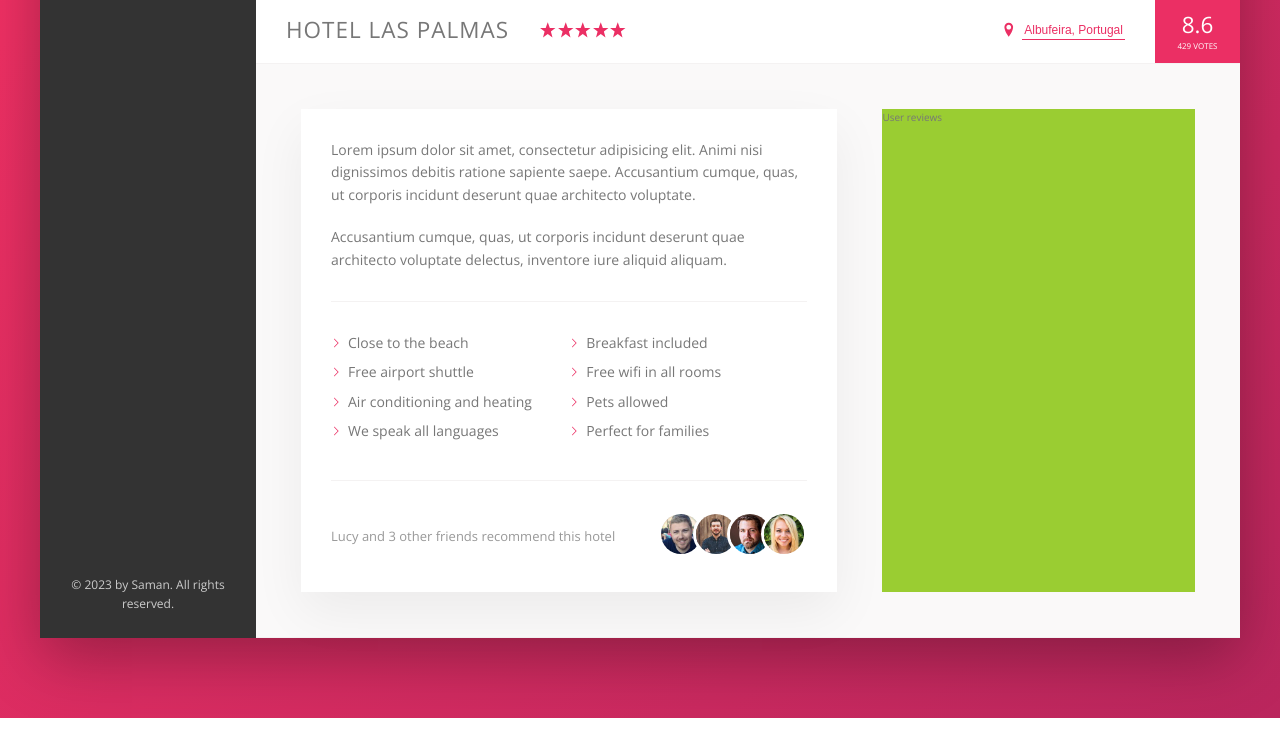
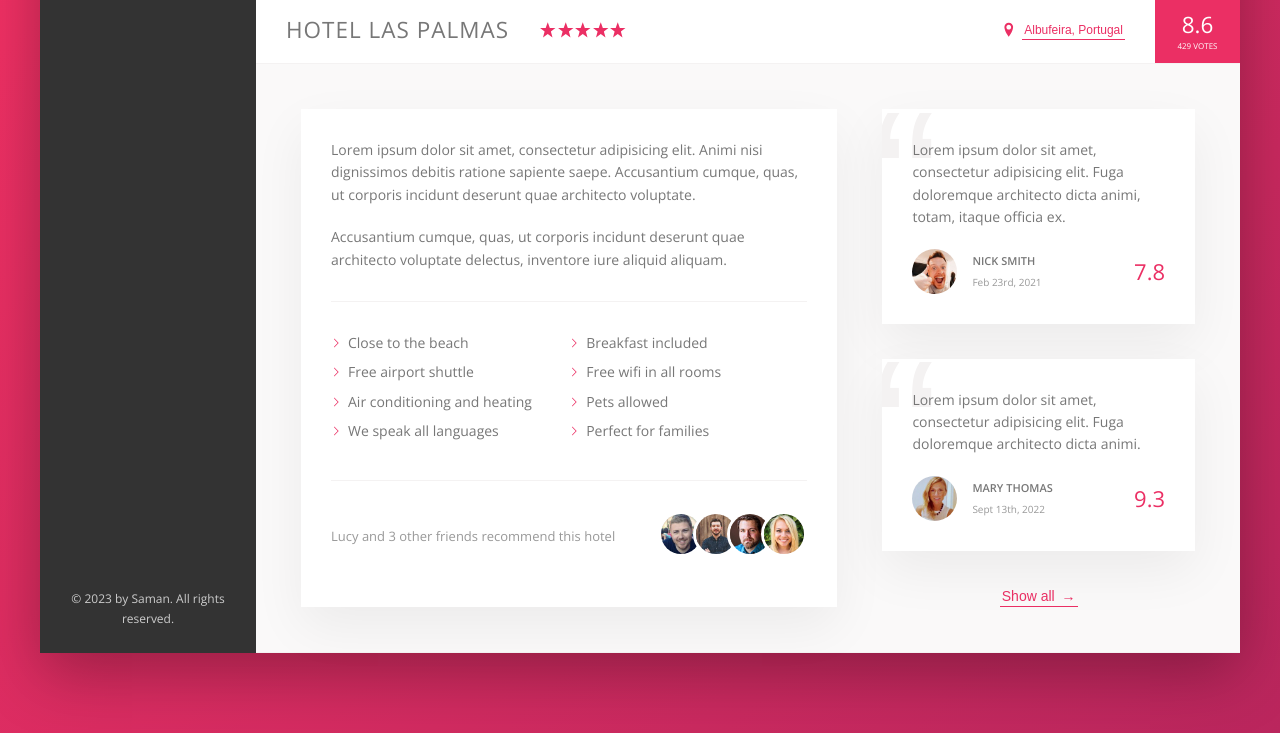
Before and after one commit to sam-nazarian/hotel-landing-page, a website: page index.html in a window 1280 px wide. Shown: the part 538-1271 px from the top of the page. Drawn offline with nearby package versions, Linux system fonts and the light colour scheme.

Commit message:
Built the user reviews section

```diff
--- a/index.html
+++ b/index.html
@@ -190,7 +190,39 @@
                     </div>
 
                     <div class="user-reviews">
-                        User reviews
+                        <figure class="review">
+                            <blockquote class="review__text">
+                                Lorem ipsum dolor sit amet, consectetur adipisicing elit. Fuga doloremque architecto
+                                dicta animi, totam, itaque officia ex.
+                            </blockquote>
+
+                            <figcaption class="review__user">
+                                <img src="img/user-1.jpg" alt="User 1" class="review__photo">
+                                <div class="review__user-box">
+                                    <p class="review__user-name">Nick Smith</p>
+                                    <p class="review__user-date">Feb 23rd, 2021</p>
+                                </div>
+                                <div class="review__rating">7.8</div>
+                            </figcaption>
+                        </figure>
+
+                        <figure class="review">
+                            <blockquote class="review__text">
+                                Lorem ipsum dolor sit amet, consectetur adipisicing elit. Fuga doloremque architecto
+                                dicta animi.
+                            </blockquote>
+
+                            <figcaption class="review__user">
+                                <img src="img/user-2.jpg" alt="User 1" class="review__photo">
+                                <div class="review__user-box">
+                                    <p class="review__user-name">Mary Thomas</p>
+                                    <p class="review__user-date">Sept 13th, 2022</p>
+                                </div>
+                                <div class="review__rating">9.3</div>
+                            </figcaption>
+                        </figure>
+
+                        <button class="btn-inline">Show all <span>&rarr;</span></button>
                     </div>
                 </div>
 
--- a/sass/_components.scss
+++ b/sass/_components.scss
@@ -281,8 +281,17 @@
   cursor: pointer;
   transition: all 0.2s;
 
+  & span {
+    margin-left: 3px;
+    transition: margin-left 0.2s;
+  }
+
   &:hover {
     color: var(--color-grey-dark-1); //border changes with color
+
+    span {
+      margin-left: 8px; //for really small numbers use pixels not rem, doens't make a big difference
+    }
   }
 
   &:focus {
@@ -379,3 +388,66 @@
     }
   }
 }
+
+/////////////////////////////////////
+// REVIEWS
+.review {
+  background-color: #fff;
+  box-shadow: var(--shadow-light);
+  padding: 3rem;
+  margin-bottom: 3.5rem;
+  position: relative;
+  overflow: hidden;
+
+  &__text {
+    margin-bottom: 2rem;
+    z-index: 10; //always set a position when setting z-index
+    position: relative;
+  }
+
+  &__user {
+    display: flex;
+    align-items: center;
+  }
+
+  &__photo {
+    height: 4.5rem;
+    width: 4.5rem;
+    border-radius: 50%;
+    margin-right: 1.5rem;
+  }
+
+  &__user-box {
+    margin-right: auto;
+  }
+
+  &__user-name {
+    font-size: 1.1rem;
+    font-weight: 600;
+    text-transform: uppercase;
+    margin-bottom: 0.4rem;
+  }
+
+  &__user-date {
+    font-size: 1rem;
+    color: var(--color-grey-dark-3); //slightly lighter color
+  }
+
+  &__rating {
+    color: var(--color-primary);
+    font-size: 2.2rem;
+    font-weight: 300;
+  }
+
+  &::before {
+    content: '\201C';
+    position: absolute;
+    top: -2.75rem;
+    left: -1rem;
+    font-size: 20rem;
+    color: var(--color-grey-light-2);
+    font-family: sans-serif;
+    line-height: 1;
+    z-index: 1;
+  }
+}
--- a/sass/_layout.scss
+++ b/sass/_layout.scss
@@ -39,6 +39,7 @@
 }
 
 .detail {
+  font-size: 1.4rem;
   display: flex;
   padding: 4.5rem;
   background-color: var(--color-grey-light-1);
@@ -46,7 +47,6 @@
 }
 
 .description {
-  font-size: 1.4rem;
   background-color: #fff;
   box-shadow: var(--shadow-light);
   padding: 3rem;
@@ -55,6 +55,10 @@
 }
 
 .user-reviews {
-  background-color: yellowgreen;
   flex: 1;
+
+  display: flex;
+  flex-direction: column;
+
+  align-items: center;
 }
```
Also changed, not shown: css/style.css, 1 other file.
